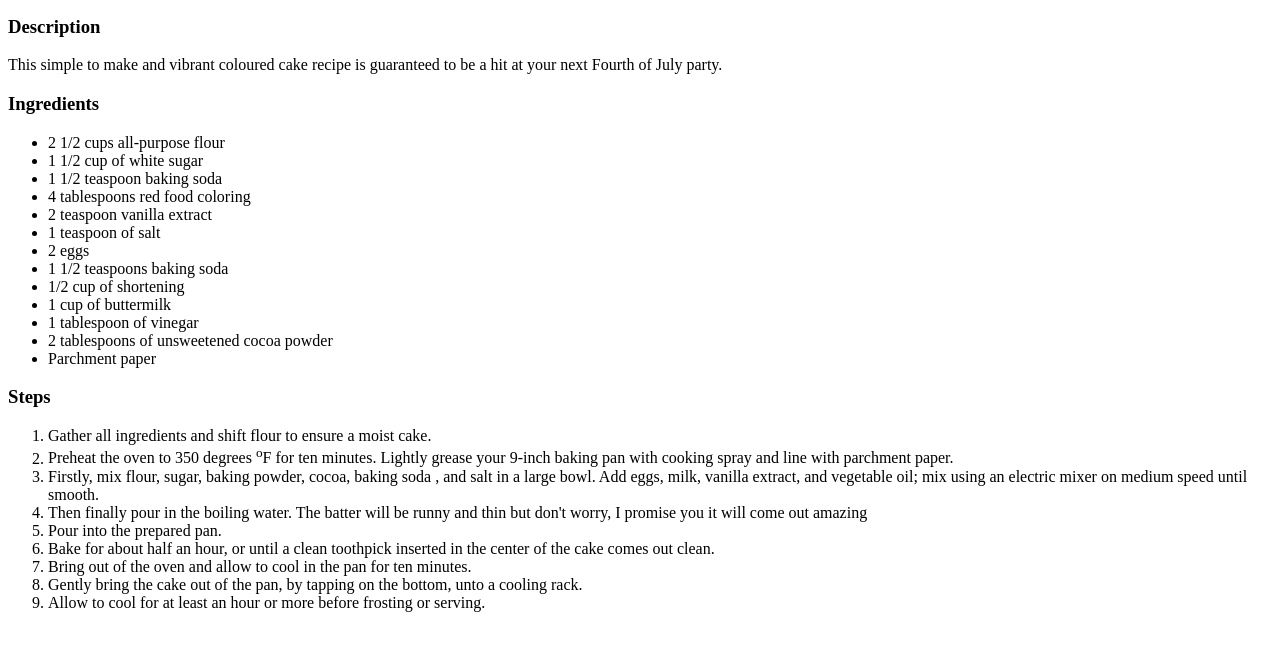
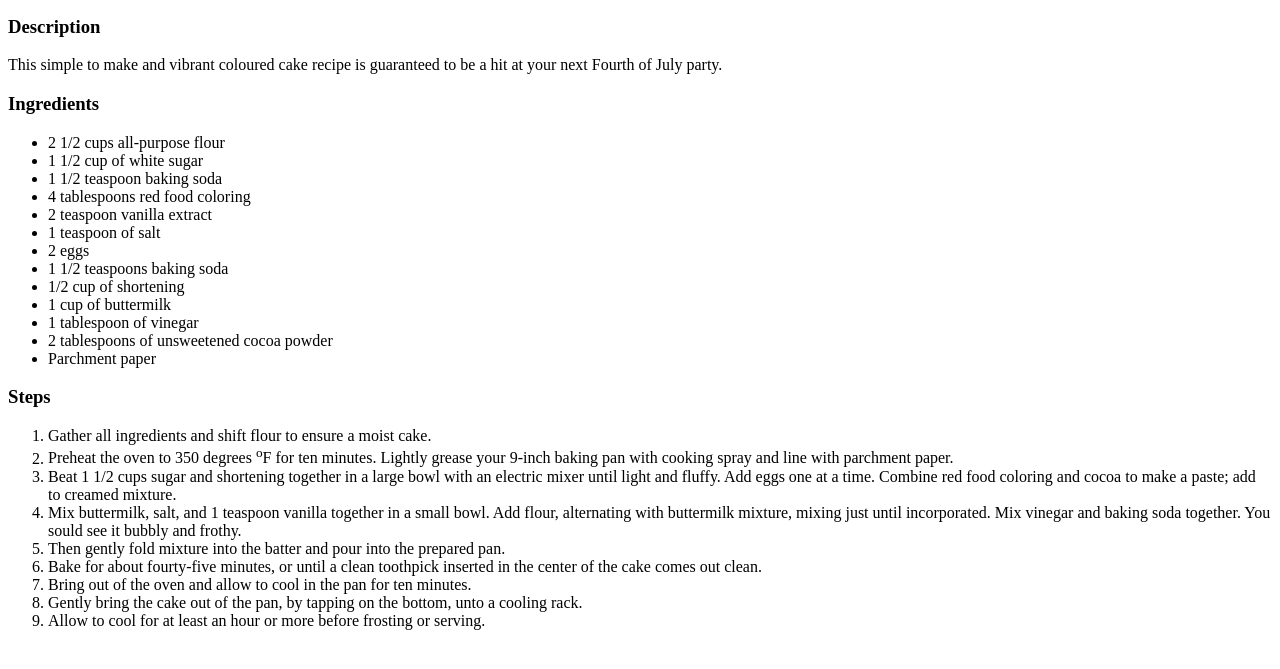
Before and after one commit to justcoding25/odin-recipes, a plain HTML site: page recipes/red-velvet.html in a window 1280 px wide. Shown: the part 101-770 px from the top of the page. Drawn offline with Linux system fonts and the light colour scheme.

```diff
--- a/recipes/red-velvet.html
+++ b/recipes/red-velvet.html
@@ -31,10 +31,12 @@
         <li>Gather all ingredients and shift flour to ensure a moist cake.</li>
         <li>Preheat the oven to 350 degrees <sup>o</sup>F for ten minutes. Lightly grease your 9-inch baking
             pan with cooking spray and line with parchment paper.</li>
-        <li>Firstly, mix flour, sugar, baking powder, cocoa, baking soda , and salt in a large bowl. Add eggs, milk, vanilla extract, and vegetable oil; mix using an electric mixer on medium speed until smooth.
-        <li>Then finally pour in the boiling water. The batter will be runny and thin but don't worry, I promise you it will come out amazing</li>
-        <li>Pour into the prepared pan. </li>
-        <li>Bake for about half an hour, or until a clean toothpick inserted in the center of the cake comes out clean. </li>
+        <li>Beat 1 1/2 cups sugar and shortening together in a large bowl with an electric mixer until light and fluffy. Add eggs one at a time.
+            Combine red food coloring and cocoa to make a paste; add to creamed mixture. </li>
+        <li>Mix buttermilk, salt, and 1 teaspoon vanilla together in a small bowl. Add flour, alternating with buttermilk mixture, mixing just until incorporated.
+            Mix vinegar and baking soda together. You sould see it bubbly and frothy.</li>
+        <li>Then gently fold mixture into the batter and pour into the prepared pan. </li>
+        <li>Bake for about fourty-five minutes, or until a clean toothpick inserted in the center of the cake comes out clean. </li>
         <li>Bring out of the oven and allow to cool in the pan for ten minutes.</li>
         <li>Gently bring the cake out of the pan, by tapping on the bottom, unto a cooling rack.</li>
         <li>Allow to cool for at least an hour or more before frosting or serving.</li>
```
